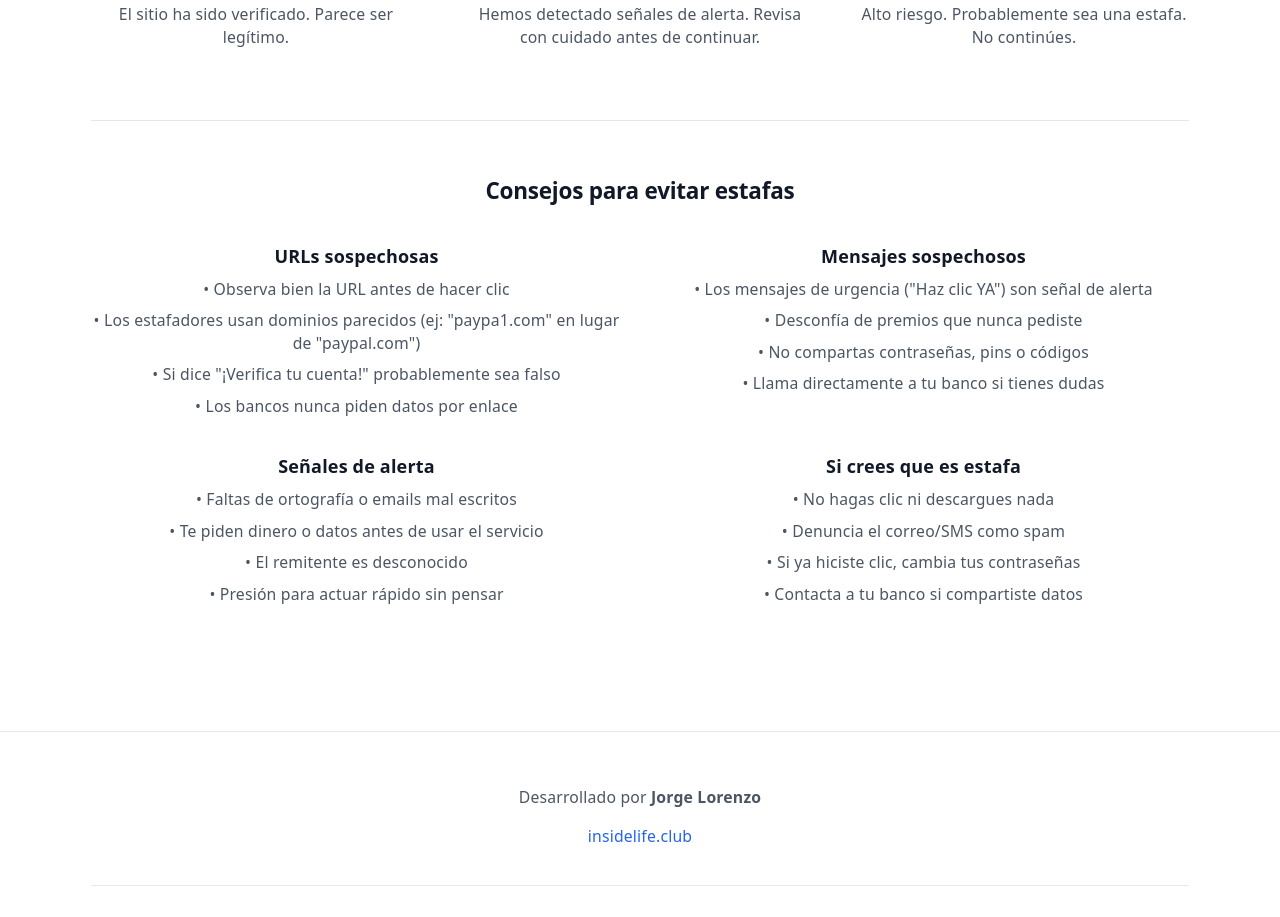
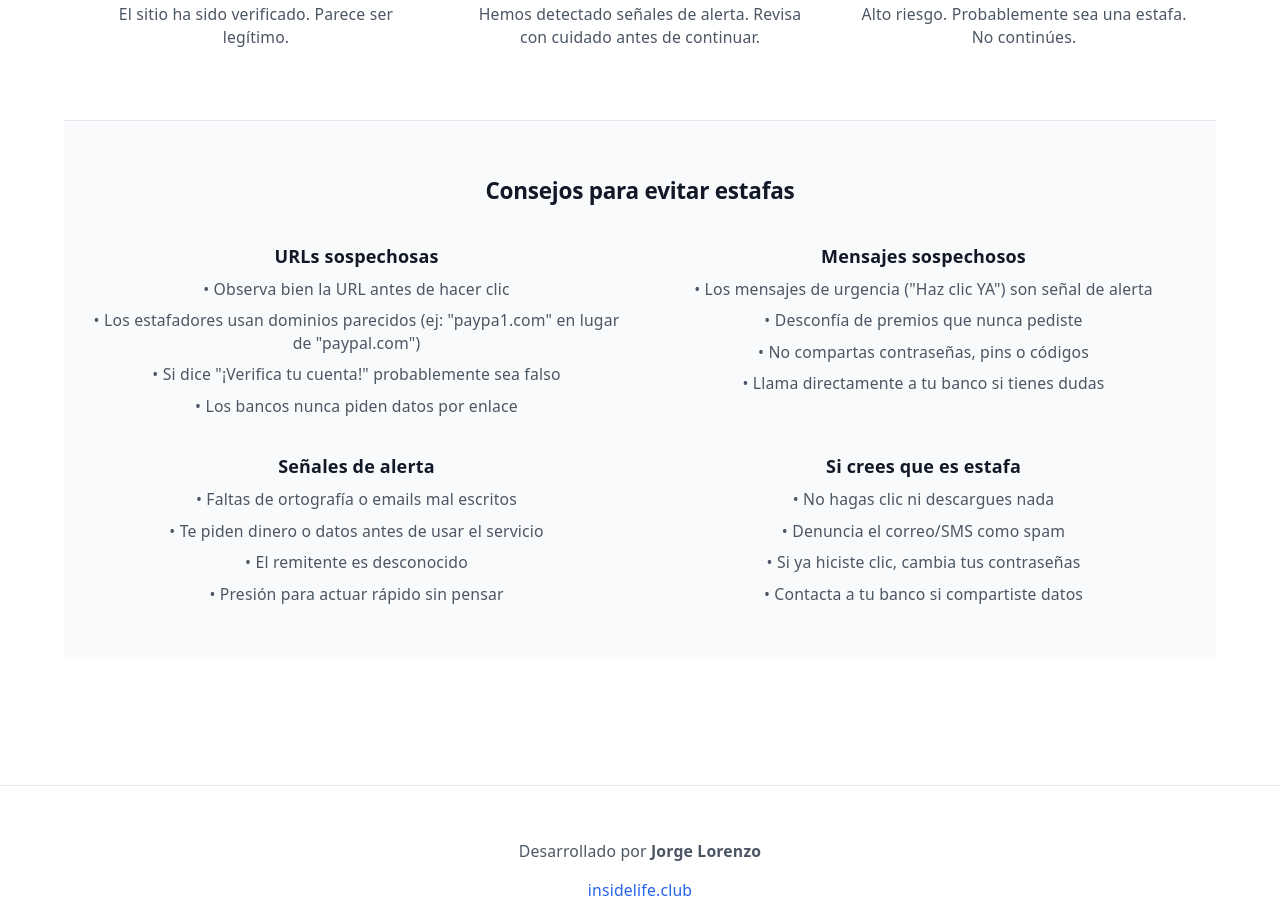
Before and after one commit to basketouch/nopiques, a React (Vite) app: page / in a window 1280 px wide. Shown: the part 1040-1957 px from the top of the page. Built offline with nearby package versions, Linux system fonts and the light colour scheme.

Commit message:
Add subtle background color to tips section

```diff
--- a/src/App.jsx
+++ b/src/App.jsx
@@ -48,7 +48,7 @@ function App() {
         </section>
 
         {/* Tips Section */}
-        <section id="consejos" className="border-t border-gray-200 pt-12 scroll-mt-20">
+        <section id="consejos" className="border-t border-gray-200 pt-12 scroll-mt-20 -mx-6 px-6 py-12 bg-gray-50">
           <h2 className="text-xl font-semibold text-gray-900 mb-8">Consejos para evitar estafas</h2>
 
           <div className="grid grid-cols-1 md:grid-cols-2 gap-8">
```
